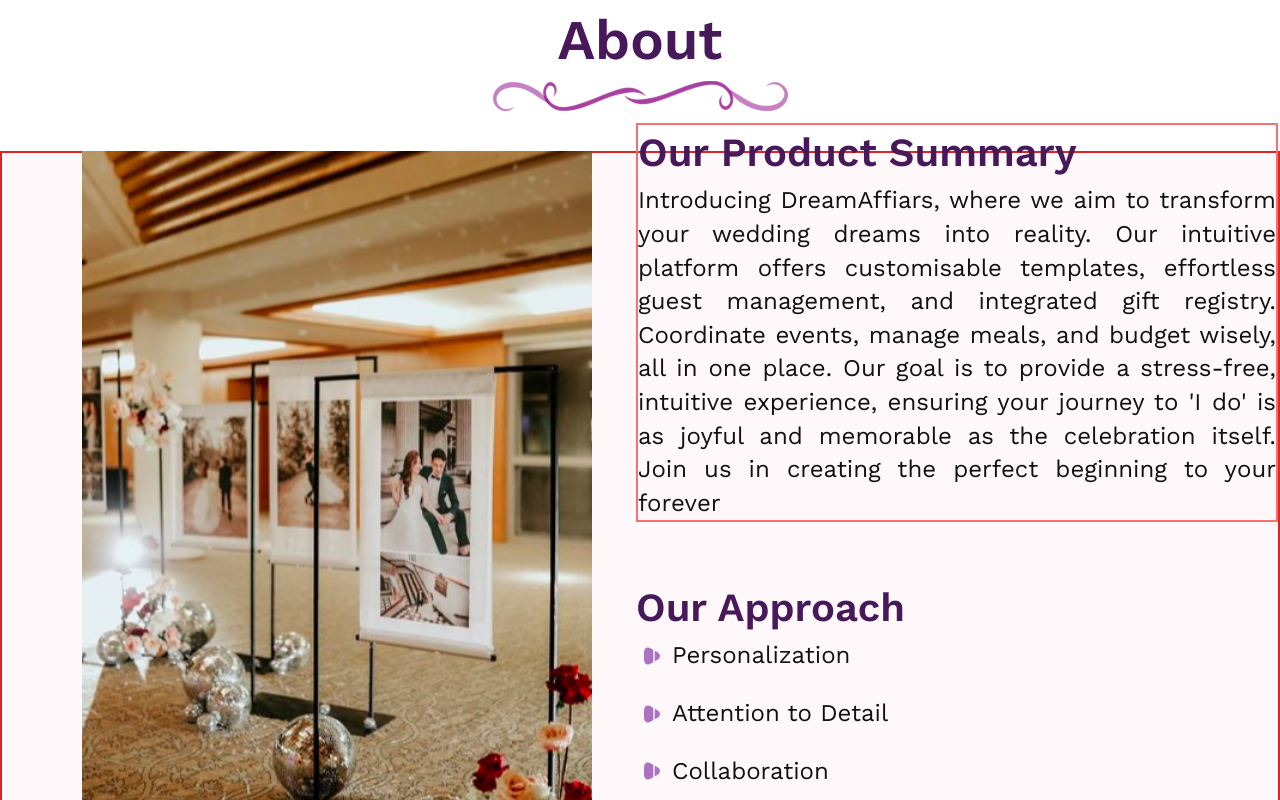
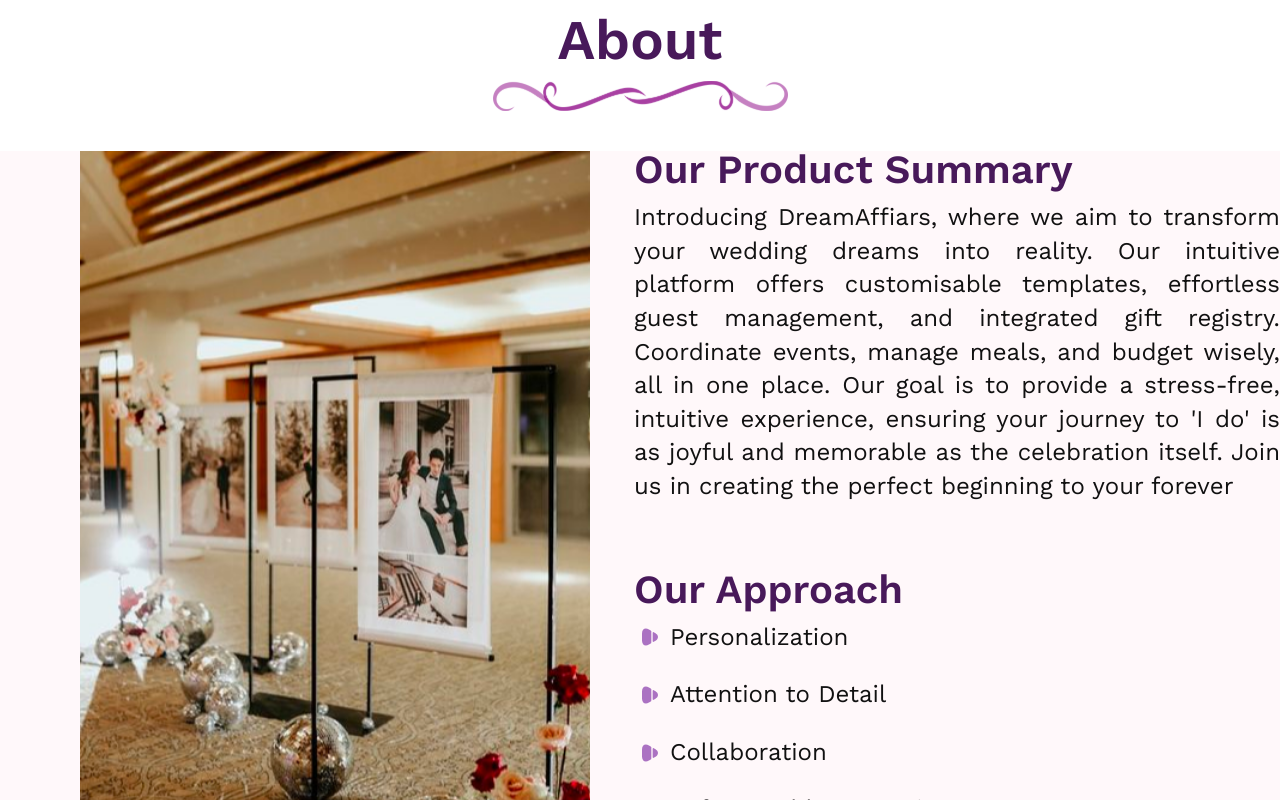
Before and after one commit to Dream-Affairs/Dream-Affairs-Frontend, a Next.js app: page /about-us in a window 1280 px wide. Shown: the part 580-1380 px from the top of the page. Built offline with nearby package versions, Linux system fonts and the light colour scheme.

Commit message:
fixed bugs on about page and meal mgt page

```diff
--- a/app/about-us/(components)/about.tsx
+++ b/app/about-us/(components)/about.tsx
@@ -44,7 +44,7 @@
     <>
       <section className="w-full flex flex-col items-center mt-[28px] sm:mt-[12px] lg:mt-[56px] lg:px-0 lg:pt-0 px-[24px]">
         <SubHeading title="About" />
-        <div className="w-full bg-[#FFF8FA] lg:bg-none lg:pr-0 px-[24px] pt-[24px] xl:pt-0  lg:px-[80px] xl:h-[724px] flex flex-col sm:flex-row mt-[24px] sm:mt-[36px] lg:mt-[40px] sm:gap-x-[36px] lg:gap-x-[44px] gap-x-[87px] gap-y-[24px] lg:gap-y-0 items-center border-2 border-red-600">
+        <div className="w-full bg-[#FFF8FA] lg:bg-none lg:pr-0 px-[24px] pt-[24px] xl:pt-0  lg:px-[80px] xl:h-[724px] flex flex-col sm:flex-row mt-[24px] sm:mt-[36px] lg:mt-[40px] sm:gap-x-[36px] lg:gap-x-[44px] gap-x-[87px] gap-y-[24px] lg:gap-y-0 items-center ">
           <Image
             data-aos="fade-up"
             src={historyImg}
@@ -54,7 +54,7 @@
             className="xl:w-[510px] lg:w-[400px] sm:h-[450px] md:h-[500px] sm:w-[280px] md:w-[300px] lg:h-[724px] h-[328px] rounded-[8px] lg:rounded-none object-cover"
           />
           <div className="flex flex-col lg:flex-col gap-y-[24px] lg:gap-y-[58px]">
-            <div className="w-full lg:border-2 border-red-400 lg:mt-0 lg:max-w-[696px] flex flex-col gap-y-[12px] lg:gap-y-[3px]">
+            <div className="w-full lg:mt-0 lg:max-w-[696px] flex flex-col gap-y-[12px] lg:gap-y-[3px]">
               <h2 className="font-[600] text-[16px] sm:text-[22px] md:text-[24px] leading-[22.4px] sm:leading-[42.8px] lg:text-[40px] lg:leading-[56px] text-[#48195A]">
                 Our Product Summary
               </h2>
--- a/app/dashboard/meal-management/page.tsx
+++ b/app/dashboard/meal-management/page.tsx
@@ -35,7 +35,7 @@
   return (
     <section className="lg:w-[calc(100%-80px)]  lg:mt-[36px] lg:min-h-[calc(100vh-36px-26px)] lg:border-l flex flex-col flex-1">
       <h1 className="hidden lg:flex font-[600] lg:text-[32px] lg:leading-[44.8px] text-[#1C1C1C]">Meal Management</h1>
-      <div className="hidden lg:flex lg:max-w-full lg:ml-[36px]">
+      <div className="hidden lg:block lg:max-w-full lg:ml-[36px]">
         <div className="flex justify-between items-center gap28 mt-10 mb-4 mx8">
           <h2 className="font-[500] lg:text-[16px] lg:leading-[22.4px] text-[#282828]">All Meals: 0</h2>
           <div className="flex gap-x-[20px] items-center text-[#282828]">
```
